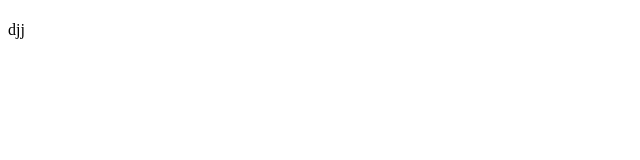
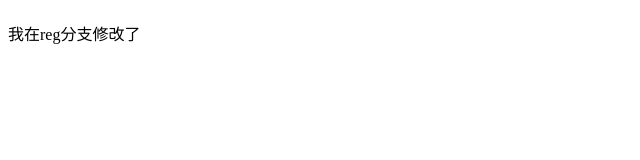
Before and after one commit to Fan-Kid/project_02, a plain HTML site: page index.html in a window 1280 px wide. Shown: the whole page, without its empty margins (0-640 px from the left). Drawn offline with Linux system fonts and the light colour scheme.

Commit message:
修改了index

```diff
--- a/index.html
+++ b/index.html
@@ -11,7 +11,7 @@
 <body>
     <h1></h1>
     <datagrid></datagrid>
-    <p>djj</p>
+    <p>我在reg分支修改了</p>
 </body>
 
 </html>
```
